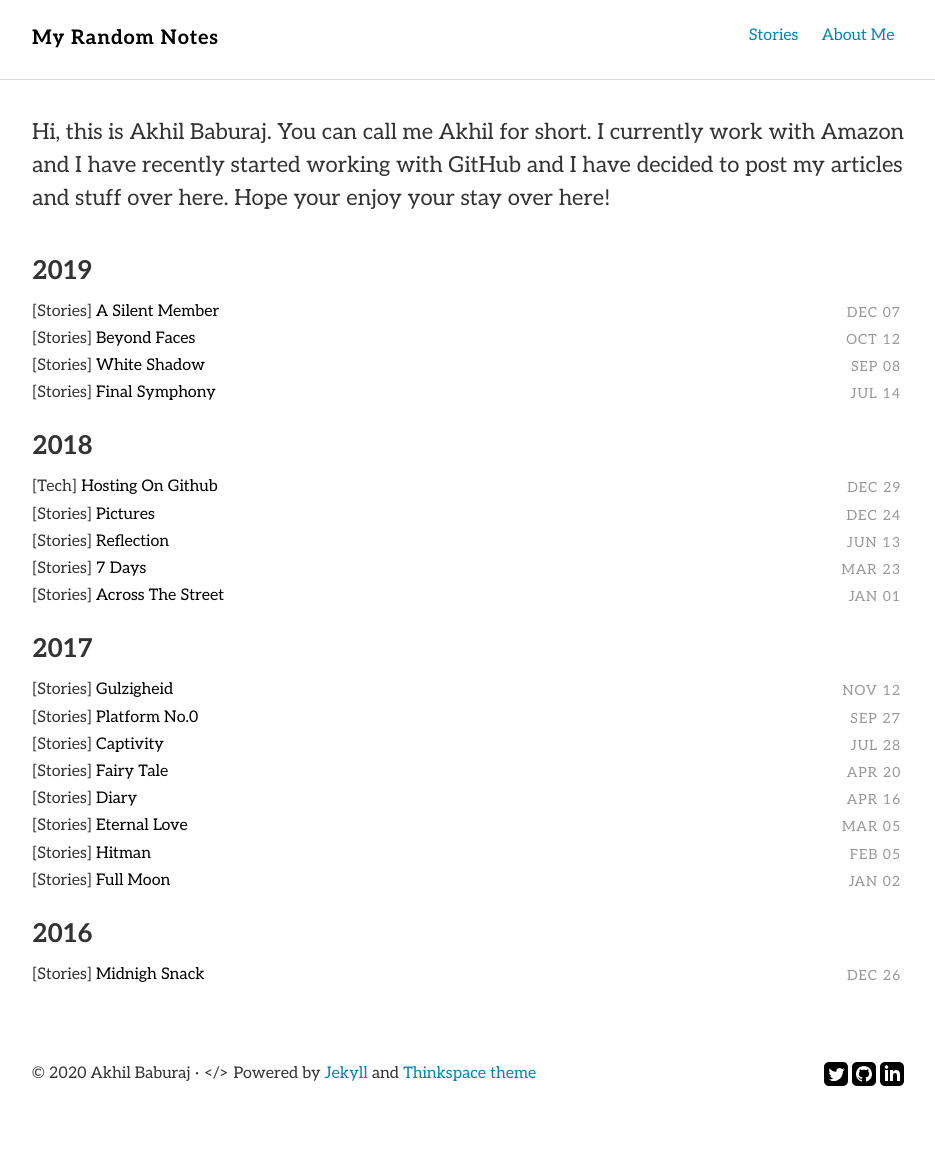
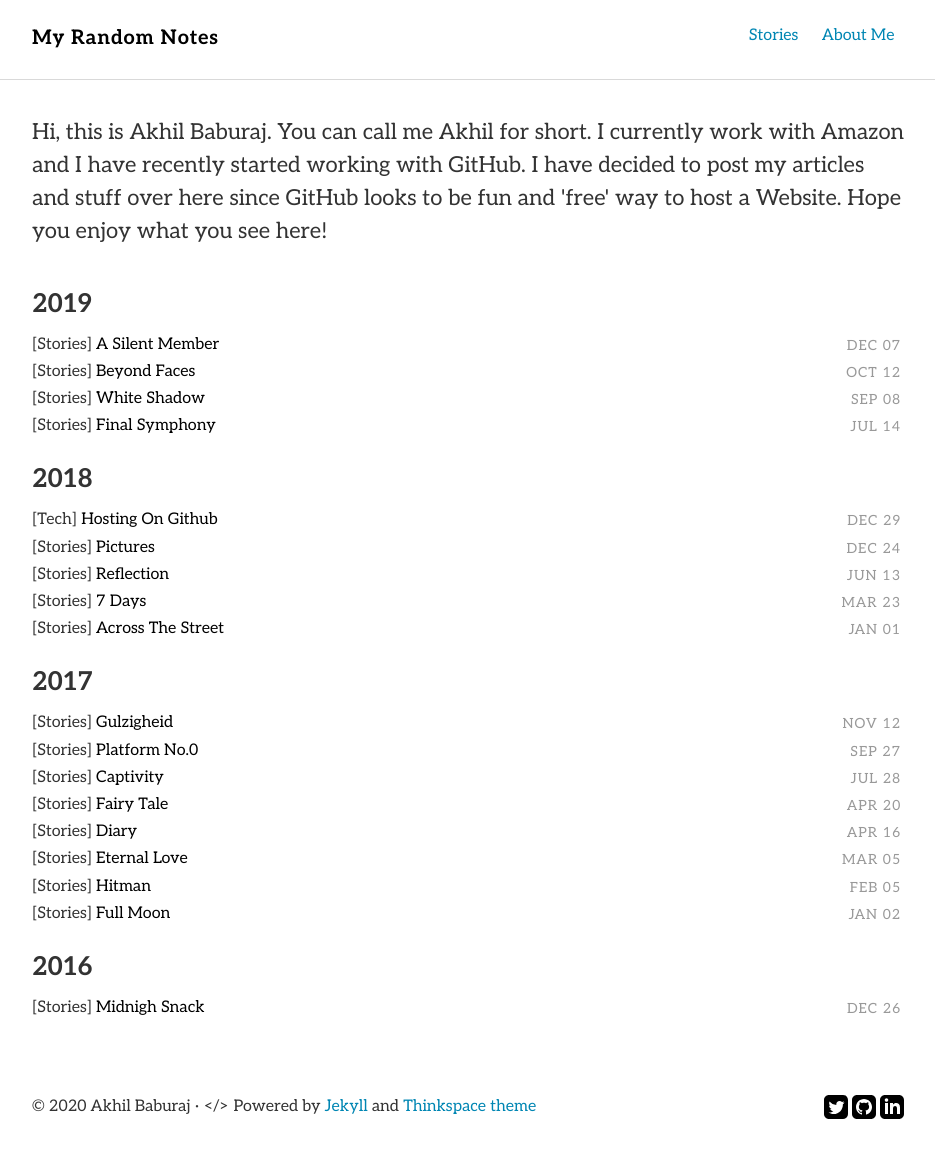
Before and after one commit to akhilbaburaj/akhilbaburaj.github.io, a Jekyll site: the page built from index.html, in a window 1280 px wide. Shown: the whole page, without its empty margins (172-1107 px from the left). Built offline with Jekyll 4.4.1, drawn with Linux system fonts in a browser that asks for light colours; before the commit the page ends 1142 px from its top, so only the background shows below that.

Commit message:
Corrected the spelling mistake on into

```diff
--- a/_includes/intro.html
+++ b/_includes/intro.html
@@ -1,5 +1,5 @@
 <section class="intro">
   <div class="container">
-    <p class="lead">Hi, this is Akhil Baburaj. You can call me Akhil for short. I currently work with Amazon and I have recently started working with GitHub and I have decided to post my articles and stuff over here. Hope your enjoy your stay over here!</p>
+    <p class="lead">Hi, this is Akhil Baburaj. You can call me Akhil for short. I currently work with Amazon and I have recently started working with GitHub. I have decided to post my articles and stuff over here since GitHub looks to be fun and 'free' way to host a Website. Hope you enjoy what you see here!</p>
   </div>
 </section>
```
